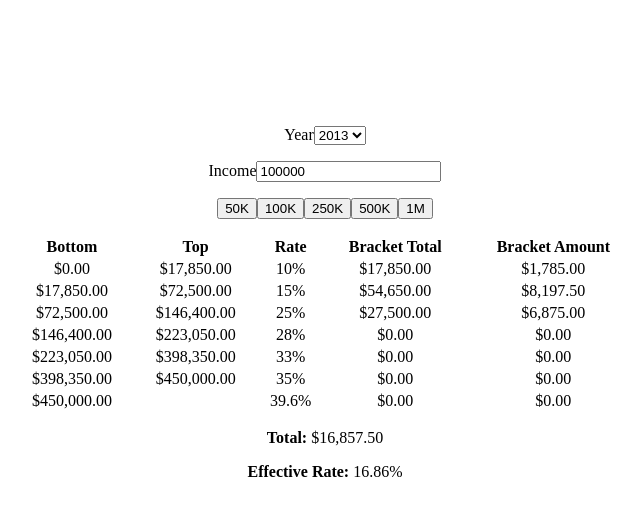
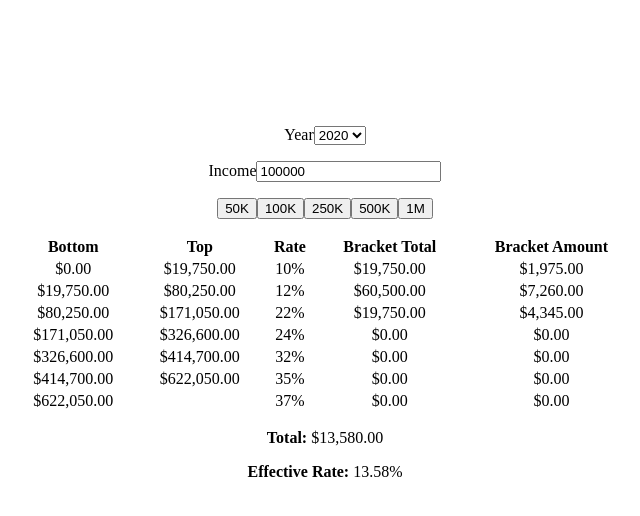
Before and after one commit to kddnewton/taxes, a React app: page / in a window 1280 px wide. Shown: the top 516 px of the page, without its empty margins (315-955 px from the left). Built offline with nearby package versions, Linux system fonts and the light colour scheme; the HTML template or start-up script is replaced by a standard one.

Commit message:
Pull in latest tax data

```diff
--- /dev/null
+++ b/src/bracketSets.json
@@ -0,0 +1,134 @@
+{
+  "2020": [
+    {
+      "rate": 10.0,
+      "single": 0,
+      "joint": 0,
+      "heads": 0
+    },
+    {
+      "rate": 12.0,
+      "single": 9875,
+      "joint": 19750,
+      "heads": 14100
+    },
+    {
+      "rate": 22.0,
+      "single": 40125,
+      "joint": 80250,
+      "heads": 53700
+    },
+    {
+      "rate": 24.0,
+      "single": 85525,
+      "joint": 171050,
+      "heads": 85500
+    },
+    {
+      "rate": 32.0,
+      "single": 163300,
+      "joint": 326600,
+      "heads": 163300
+    },
+    {
+      "rate": 35.0,
+      "single": 207350,
+      "joint": 414700,
+      "heads": 207350
+    },
+    {
+      "rate": 37.0,
+      "single": 518400,
+      "joint": 622050,
+      "heads": 518400
+    }
+  ],
+  "2019": [
+    {
+      "rate": 10.0,
+      "single": 0,
+      "joint": 0,
+      "heads": 0
+    },
+    {
+      "rate": 12.0,
+      "single": 9700,
+      "joint": 19400,
+      "heads": 13850
+    },
+    {
+      "rate": 22.0,
+      "single": 39475,
+      "joint": 78950,
+      "heads": 52850
+    },
+    {
+      "rate": 24.0,
+      "single": 84200,
+      "joint": 168400,
+      "heads": 84200
+    },
+    {
+      "rate": 32.0,
+      "single": 160725,
+      "joint": 321450,
+      "heads": 160700
+    },
+    {
+      "rate": 35.0,
+      "single": 204100,
+      "joint": 408200,
+      "heads": 204100
+    },
+    {
+      "rate": 37.0,
+      "single": 510300,
+      "joint": 612350,
+      "heads": 510300
+    }
+  ],
+  "2018": [
+    {
+      "rate": 10.0,
+      "single": 0,
+      "joint": 0,
+      "heads": 0
+    },
+    {
+      "rate": 12.0,
+      "single": 9525,
+      "joint": 19050,
+      "heads": 13600
+    },
+    {
+      "rate": 22.0,
+      "single": 38700,
+      "joint": 77400,
+      "heads": 51800
+    },
+    {
+      "rate": 24.0,
+      "single": 82500,
+      "joint": 165000,
+      "heads": 82500
+    },
+    {
+      "rate": 32.0,
+      "single": 157500,
+      "joint": 315000,
+      "heads": 157500
+    },
+    {
+      "rate": 35.0,
+      "single": 200000,
+      "joint": 400000,
+      "heads": 200000
+    },
+    {
+      "rate": 37.0,
+      "single": 500000,
+      "joint": 600000,
+      "heads": 500000
+    }
+  ]
+}
--- a/src/bracketSets.ts
+++ /dev/null
@@ -1,55 +0,0 @@
-export type Bracket = {
-  min: number;
-  rate: number;
-};
-
-export type BracketSet = Bracket[];
-
-const bracketSets: { [key: string]: BracketSet } = {
-  "2020": [
-    { rate: 10.0, min: 0      },
-    { rate: 12.0, min: 19750  },
-    { rate: 22.0, min: 80250  },
-    { rate: 24.0, min: 171050 },
-    { rate: 32.0, min: 326600 },
-    { rate: 35.0, min: 414700 },
-    { rate: 37.0, min: 622050 }
-  ],
-  "2019": [
-    { rate: 10.0, min: 0      },
-    { rate: 12.0, min: 19400  },
-    { rate: 22.0, min: 78950  },
-    { rate: 24.0, min: 168400 },
-    { rate: 32.0, min: 321450 },
-    { rate: 35.0, min: 408200 },
-    { rate: 37.0, min: 612350 }
-  ],
-  "2018": [
-    { rate: 10.0, min: 0      },
-    { rate: 12.0, min: 19050  },
-    { rate: 22.0, min: 77400  },
-    { rate: 24.0, min: 165000 },
-    { rate: 32.0, min: 315000 },
-    { rate: 35.0, min: 400000 },
-    { rate: 37.0, min: 600000 }
-  ],
-  "2013": [
-    { rate: 10.0, min: 0      },
-    { rate: 15.0, min: 17850  },
-    { rate: 25.0, min: 72500  },
-    { rate: 28.0, min: 146400 },
-    { rate: 33.0, min: 223050 },
-    { rate: 35.0, min: 398350 },
-    { rate: 39.6, min: 450000 }
-  ],
-  "2012": [
-    { rate: 10.0, min: 0      },
-    { rate: 15.0, min: 17400  },
-    { rate: 25.0, min: 70700  },
-    { rate: 28.0, min: 142700 },
-    { rate: 33.0, min: 217450 },
-    { rate: 35.0, min: 388350 }
-  ]
-};
-
-export default bracketSets;
--- a/src/index.tsx
+++ b/src/index.tsx
@@ -1,7 +1,12 @@
 import React, { useState } from "react";
 import ReactDOM from "react-dom";
 
-import bracketSets, { Bracket, BracketSet } from "./bracketSets";
+import bracketSets from "./bracketSets.json";
+
+type BracketSets = typeof import("./bracketSets.json");
+type BracketSetKey = keyof BracketSets;
+
+type Bracket = BracketSets extends ({ [key: string]: (infer U)[] }) ? U : never;
 
 type IncomeButtonProps = {
   value: number;
@@ -59,10 +64,10 @@ type SegmentProps = {
 const Segment: React.FC<SegmentProps> = ({ amount, bracket, nextBracket, income }) => (
   <tr>
     <td>
-      <Amount amount={bracket.min} />
+      <Amount amount={bracket.joint} />
     </td>
     <td>
-      {nextBracket && <Amount amount={nextBracket.min} />}
+      {nextBracket && <Amount amount={nextBracket.joint} />}
     </td>
     <td>{bracket.rate}%</td>
     <td>
@@ -75,9 +80,9 @@ const Segment: React.FC<SegmentProps> = ({ amount, bracket, nextBracket, income
 );
 
 const App = () => {
-  const [bracketSet, setBracketSet] = useState<string>("2013");
-  const onBracketSetChange = (event: React.ChangeEvent<HTMLSelectElement>) => {
-    setBracketSet(event.target.value);
+  const [bracketSetKey, setBracketSetKey] = useState<BracketSetKey>("2020");
+  const onBracketSetKeyChange = (event: React.ChangeEvent<HTMLSelectElement>) => {
+    setBracketSetKey(event.target.value as BracketSetKey);
   };
 
   const [income, setIncome] = useState<number>(100000);
@@ -86,9 +91,11 @@ const App = () => {
   };
 
   let taxTotal = 0;
-  const amounts = bracketSets[bracketSet].map((bracket, index, brackets) => {
-    const nextBracket = brackets[index + 1];
-    const amount = getAmount(income, bracket.min, nextBracket && nextBracket.min);
+  const bracketSet = bracketSets[bracketSetKey];
+
+  const amounts = bracketSet.map((bracket, index) => {
+    const nextBracket = bracketSet[index + 1];
+    const amount = getAmount(income, bracket.joint, nextBracket && nextBracket.joint);
 
     taxTotal += amount * bracket.rate / 100;
     return amount;
@@ -99,9 +106,9 @@ const App = () => {
       <p>
         <label htmlFor="year">
           Year
-          <select id="year" name="year" onChange={onBracketSetChange} value={bracketSet}>
-            {Object.keys(bracketSets).map(bracketSet => (
-              <option key={bracketSet} value={bracketSet}>{bracketSet}</option>
+          <select id="year" name="year" onChange={onBracketSetKeyChange} value={bracketSetKey}>
+            {Object.keys(bracketSets).map(key => (
+              <option key={key} value={key}>{key}</option>
             ))}
           </select>
         </label>
@@ -138,12 +145,12 @@ const App = () => {
           </tr>
         </thead>
         <tbody>
-          {bracketSets[bracketSet].map((bracket, index, brackets) => (
+          {bracketSet.map((bracket, index) => (
             <Segment
-              key={bracket.min}
+              key={bracket.rate}
               amount={amounts[index]}
               bracket={bracket}
-              nextBracket={brackets[index + 1]}
+              nextBracket={bracketSet[index + 1]}
               income={income}
             />
           ))}
--- a/tsconfig.json
+++ b/tsconfig.json
@@ -5,6 +5,7 @@
     "module": "commonjs",
     "moduleResolution": "node",
     "outDir": "dist",
+    "resolveJsonModule": true,
     "sourceMap": false,
     "strict": true,
     "target": "es5"
--- a/webpack.config.babel.ts
+++ b/webpack.config.babel.ts
@@ -7,7 +7,7 @@ export default {
   },
   entry: path.join(__dirname, "src", "index.tsx"),
   resolve: {
-    extensions: [".js", ".ts", ".tsx"]
+    extensions: [".js", ".json", ".ts", ".tsx"]
   },
   module: {
     rules: [
```
Also changed, not shown: data/2018.txt (added), data/2019.txt (added), data/2020.txt (added).
